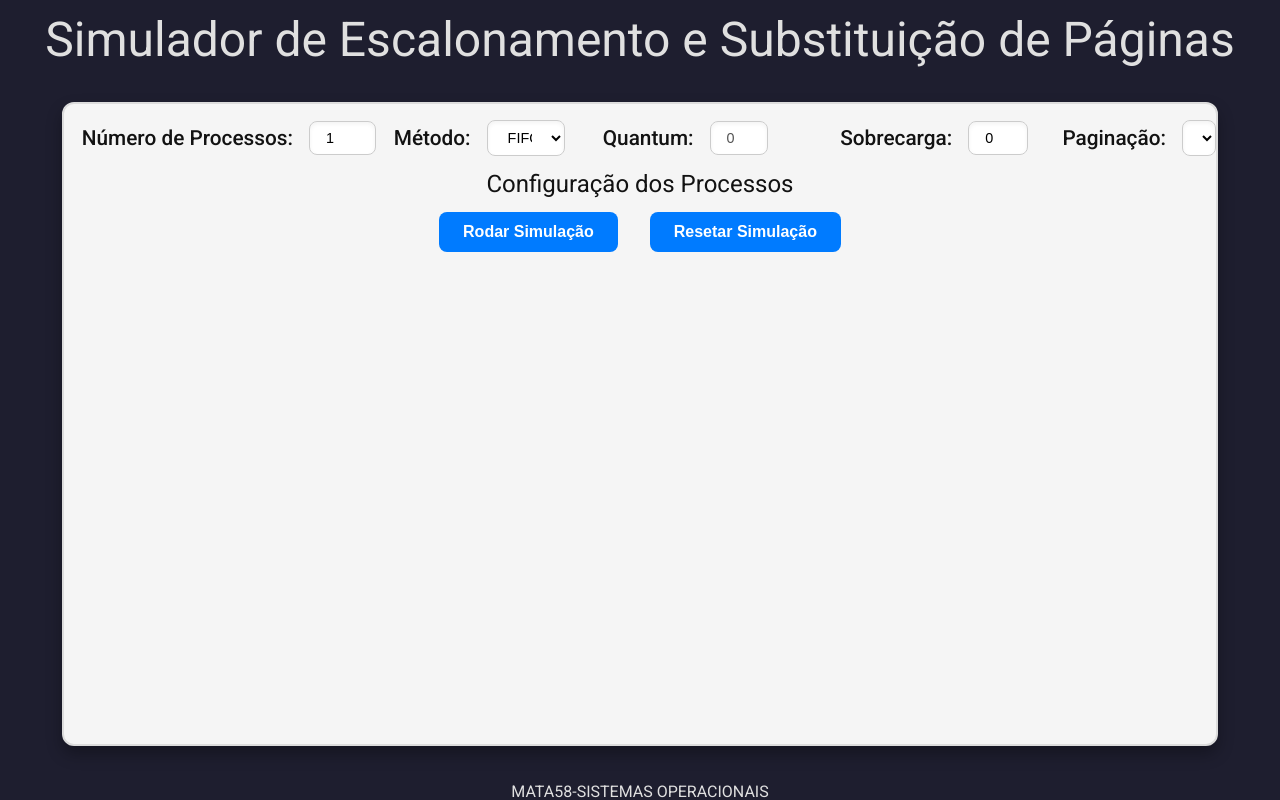
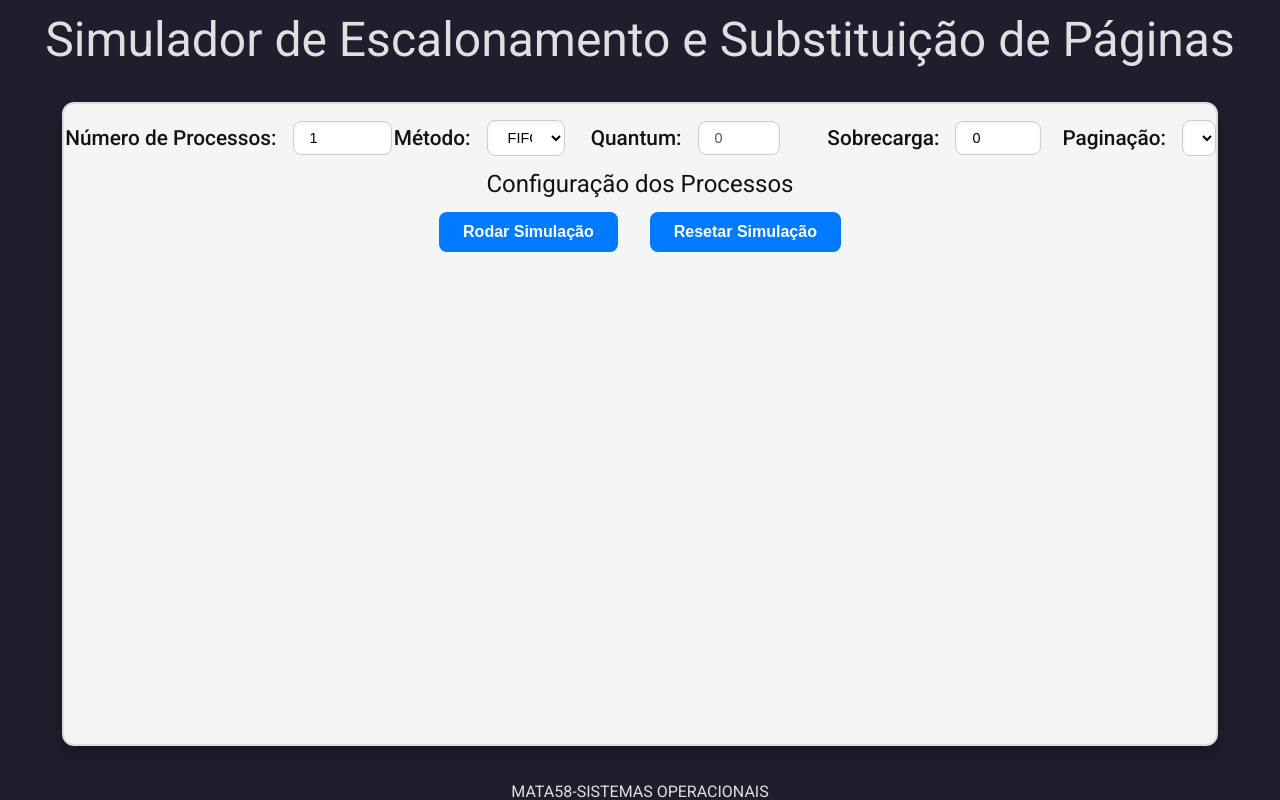
Before and after one commit to JoseRaimundo27/SimuladorSO, a React (Vite) app: page / in a window 1280 px wide. Built offline with nearby package versions, Linux system fonts and the light colour scheme.

Commit message:
Aumentando tempo processos

```diff
--- a/src/components/Main/ProcessCard/index.jsx
+++ b/src/components/Main/ProcessCard/index.jsx
@@ -12,6 +12,7 @@ function ProcessCard({ process, index, onChange, disabled }) {
           <input
             type="number"
             min="0"
+            max="20"
             value={process.tempo}
             onChange={(e) => onChange(index, "tempo", e.target.value)}
             disabled={disabled}
--- a/src/components/Main/style.css
+++ b/src/components/Main/style.css
@@ -27,7 +27,7 @@
 input,
  select
  {
-    width: 10%;
+    width: 20%;
     padding: 0.5rem 1rem;
     font-size: 0.9rem;
     border: 1px solid #ccc;
```
